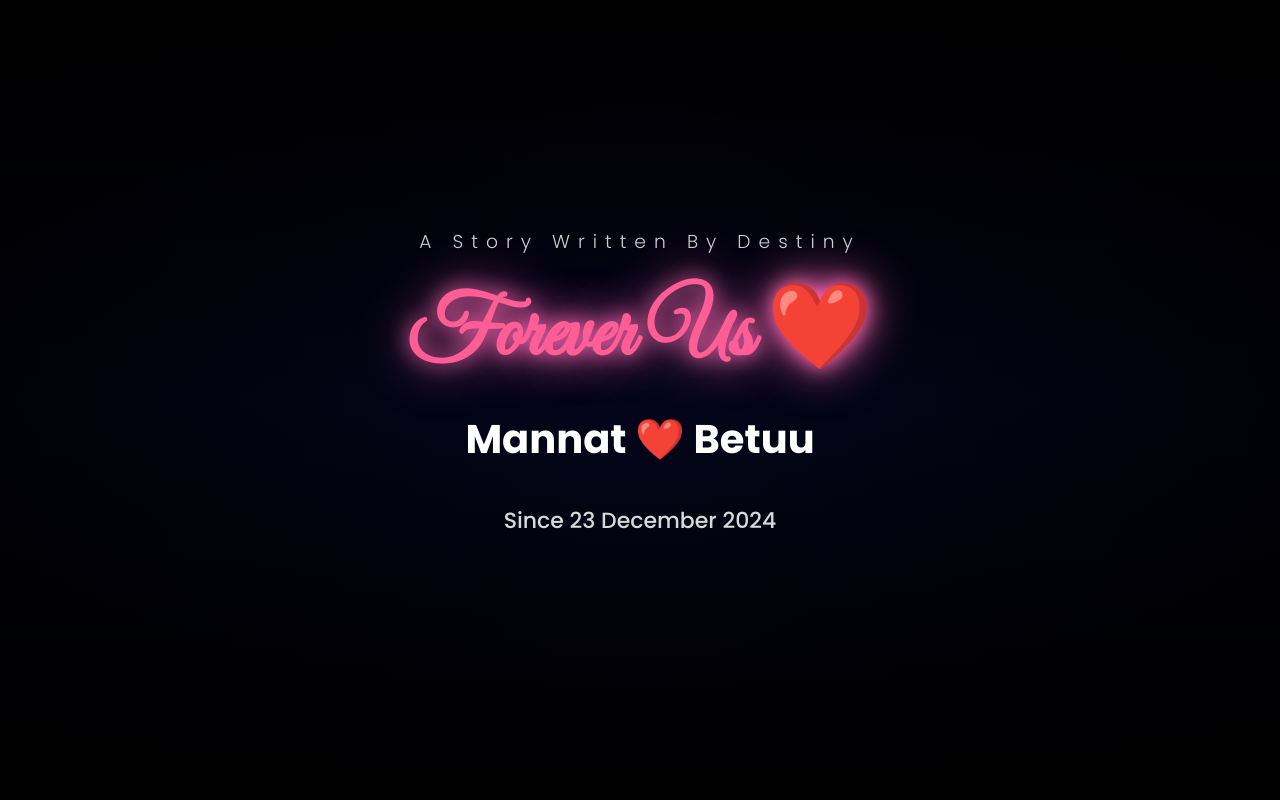
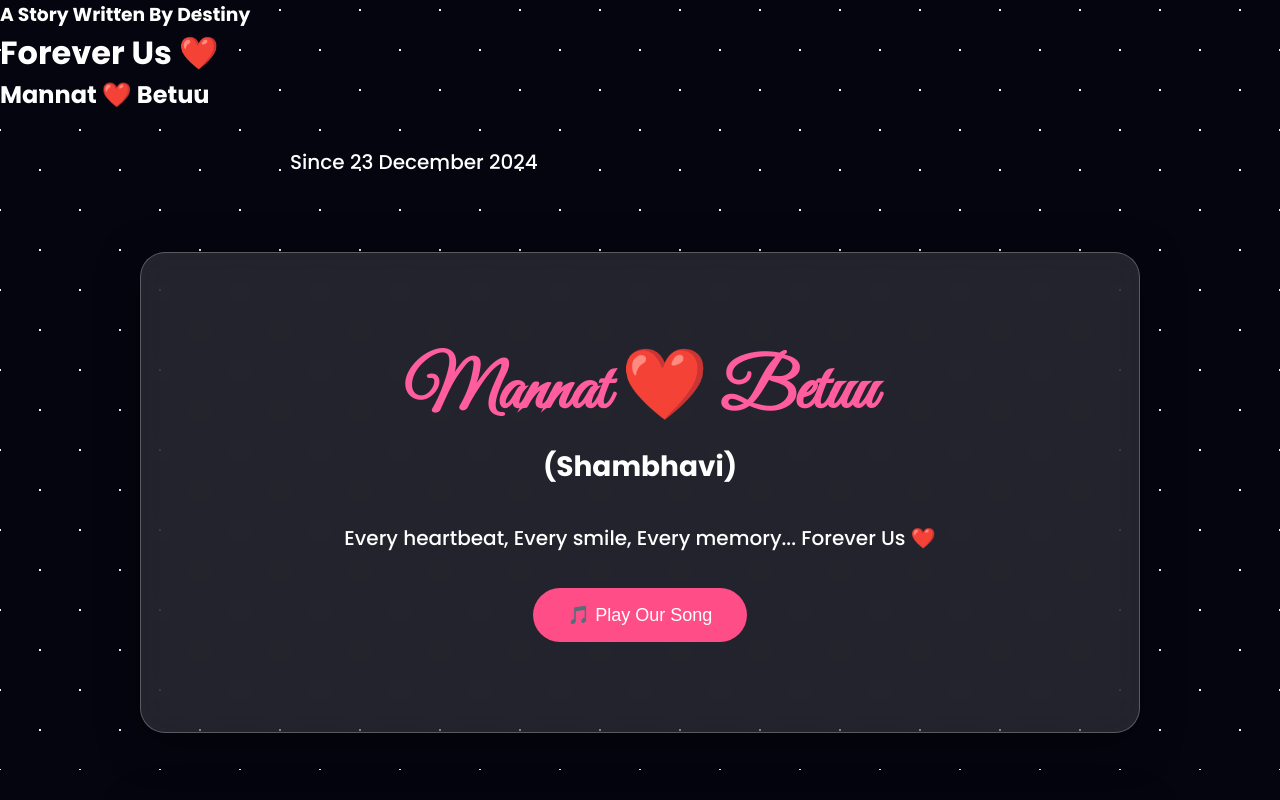
Before and after one commit to mannatkumar605-ux/Forever-Us, a plain HTML site: page index.html in a window 1280 px wide. Shown: the top 800 px of the page. Drawn offline with nearby package versions, Linux system fonts and the light colour scheme.

Commit message:
Delete cinematic intro styles from style.css
Removed cinematic intro styles and animations from CSS.

```diff
--- a/style.css
+++ b/style.css
@@ -416,165 +416,3 @@ padding:20px;
 padding:25px;
 
 }
-
-}/* ==================== CINEMATIC INTRO ==================== */
-
-#intro{
-
-position:fixed;
-
-top:0;
-
-left:0;
-
-width:100%;
-
-height:100vh;
-
-background:linear-gradient(180deg,#000,#04051c,#000);
-
-display:flex;
-
-justify-content:center;
-
-align-items:center;
-
-overflow:hidden;
-
-z-index:99999;
-
-animation:introHide 8s forwards;
-
-}
-
-.overlay{
-
-position:absolute;
-
-width:100%;
-
-height:100%;
-
-background:
-
-radial-gradient(circle at center,
-
-transparent,
-
-rgba(0,0,0,.8));
-
-}
-
-.intro-content{
-
-position:relative;
-
-text-align:center;
-
-color:white;
-
-animation:zoomIn 5s;
-
-}
-
-.smallTitle{
-
-letter-spacing:8px;
-
-font-weight:300;
-
-opacity:.8;
-
-margin-bottom:20px;
-
-animation:fadeText 2s;
-
-}
-
-.mainTitle{
-
-font-size:85px;
-
-font-family:'Great Vibes',cursive;
-
-color:#ff5d95;
-
-text-shadow:
-
-0 0 20px hotpink,
-
-0 0 50px hotpink;
-
-margin-bottom:20px;
-
-}
-
-.names{
-
-font-size:40px;
-
-margin-bottom:15px;
-
-}
-
-.subtitle{
-
-font-size:22px;
-
-opacity:.85;
-
-}
-
-@keyframes zoomIn{
-
-0%{
-
-transform:scale(.7);
-
-opacity:0;
-
-}
-
-100%{
-
-transform:scale(1);
-
-opacity:1;
-
-}
-
-}
-
-@keyframes fadeText{
-
-from{
-
-opacity:0;
-
-}
-
-to{
-
-opacity:1;
-
-}
-
-}
-
-@keyframes introHide{
-
-0%,85%{
-
-opacity:1;
-
-}
-
-100%{
-
-opacity:0;
-
-visibility:hidden;
-
-}
-
-}
```
